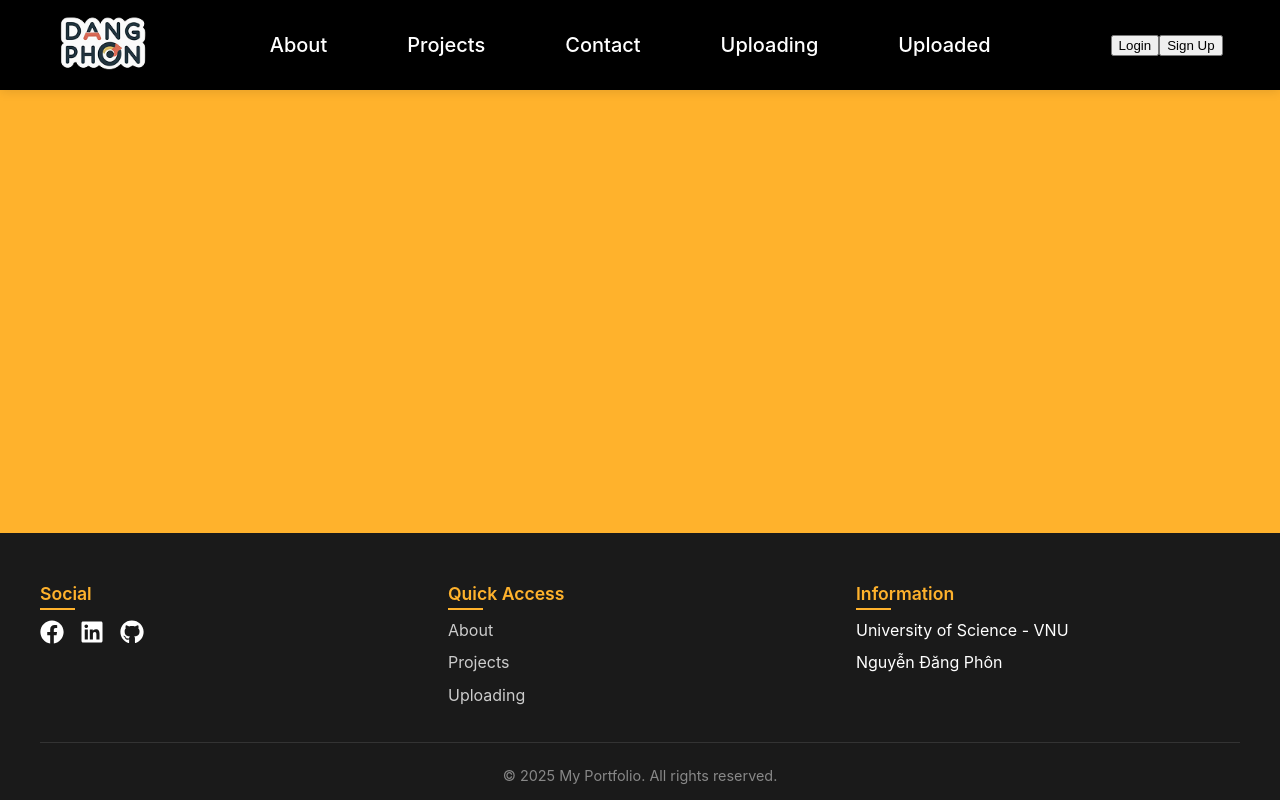
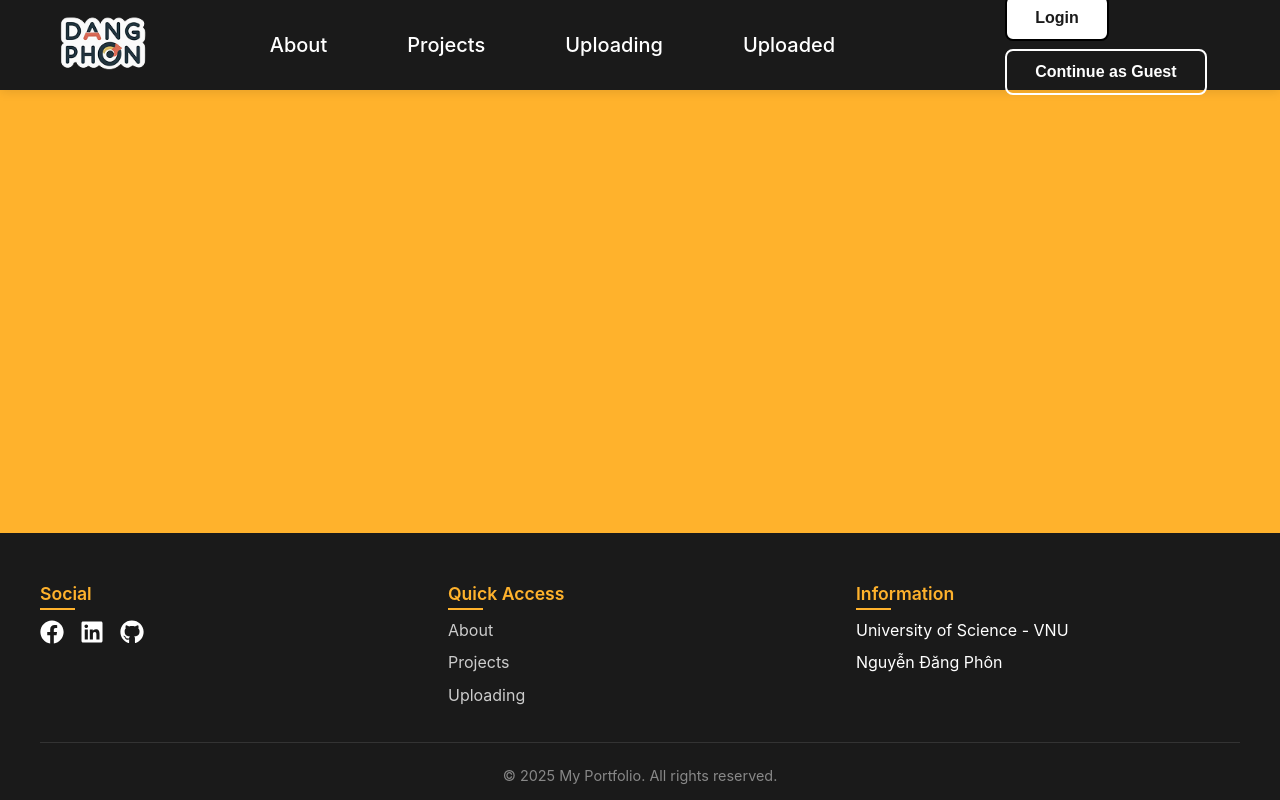
Before and after one commit to ParaOcto/Portfolio, a Next.js app in the folder source/frontend/: page /home in a window 1280 px wide. Built offline with nearby package versions, Linux system fonts and the light colour scheme.

Commit message:
update navbar having authentication button

```diff
--- a/source/frontend/component/Navbar/Navbar.module.css
+++ b/source/frontend/component/Navbar/Navbar.module.css
@@ -1,5 +1,5 @@
 .navbar {
-    background-color: #000000;
+    background-color: #1a1a1a;
     display: flex;
     /* justify-content: center; */
     align-items: center;
@@ -64,3 +64,7 @@
 .navLink:hover::after {
     width: 100%;
 }
+
+.Authentication{
+    margin-left: 48px;
+}
--- a/source/frontend/component/Navbar/Navbar.tsx
+++ b/source/frontend/component/Navbar/Navbar.tsx
@@ -1,24 +1,25 @@
+"use client";
 import styles from "./Navbar.module.css";
 import Link from "next/link";
+
+import Auth from "../AuthenticationButton/Auth";
 
 export default function Navbar() {
     return (
         <header className={styles.navbar}>
             <div className={styles.logo}>
-                <Link href="/">
+                <Link href="/home">
                     <img src="/logo.png" alt="Logo" className={styles.logoImage} />
                 </Link>
             </div>
             <div className={styles.navLinks}>
                 <Link href="/about" className={styles.navLink}>About</Link>
                 <Link href="/projects" className={styles.navLink}>Projects</Link>
-                <Link href="/contact" className={styles.navLink}>Contact</Link>
                 <Link href="/uploading" className={styles.navLink}>Uploading</Link>
                 <Link href="/uploaded" className={styles.navLink}>Uploaded</Link>
             </div>
             <div className={styles.Authentication}>
-                <button className={styles.loginButton}>Login</button>
-                <button className={styles.signupButton}>Sign Up</button>
+                <Auth />
             </div>
         </header>
     );
```
